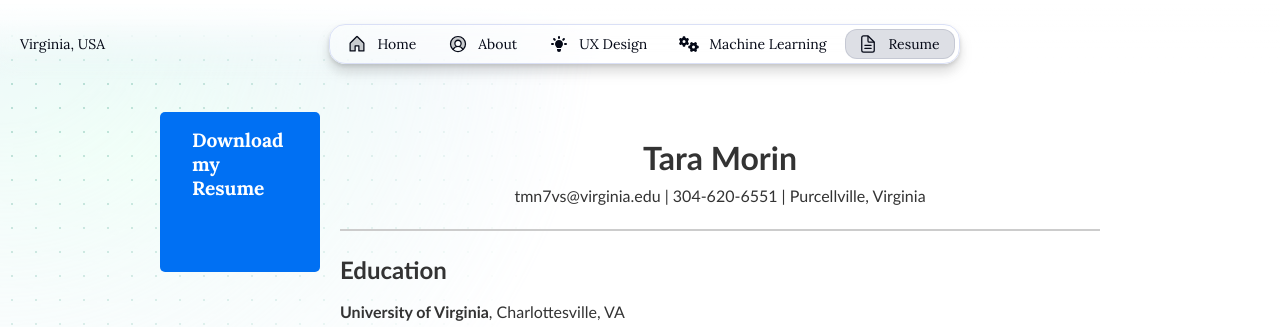
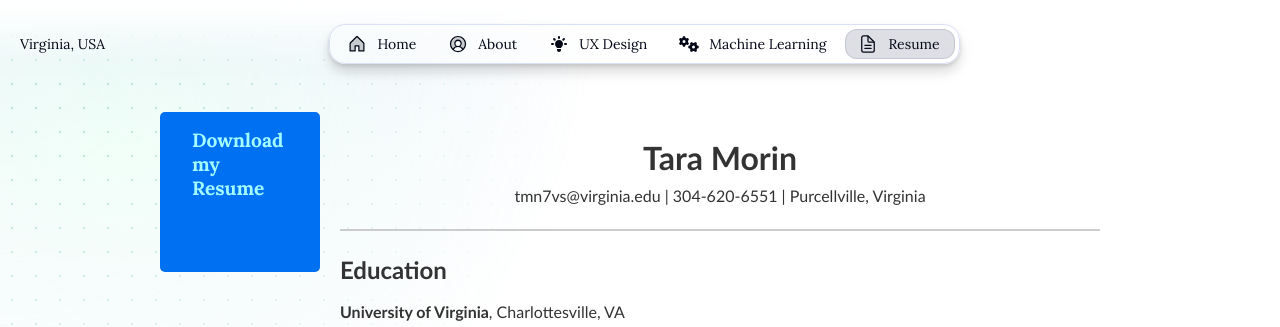
Before and after one commit to tara-morin/website, a Next.js app: page /en/resume in a window 1280 px wide. Shown: the top 327 px of the page. Built offline with nearby package versions, Linux system fonts and the light colour scheme.

Commit message:
changed button color

```diff
--- a/src/app/[locale]/resume/page.tsx
+++ b/src/app/[locale]/resume/page.tsx
@@ -14,7 +14,7 @@ export default function Resume() {
           style={{
             padding: "1rem 2rem",
             backgroundColor: "#0070f3",
-            color: "#fff",
+            color: "#a3fcff",
             borderRadius: "5px",
             textDecoration: "none",
             fontWeight: "bold",
```
